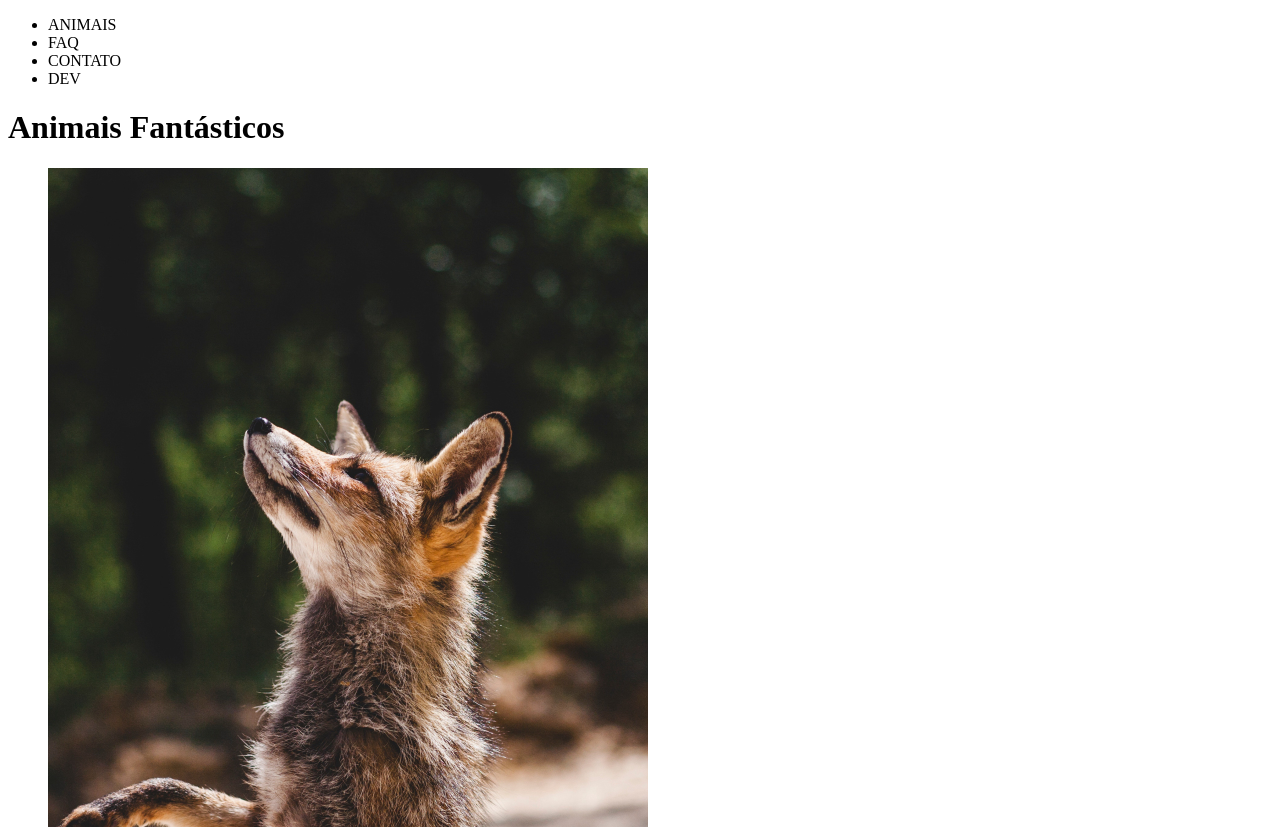
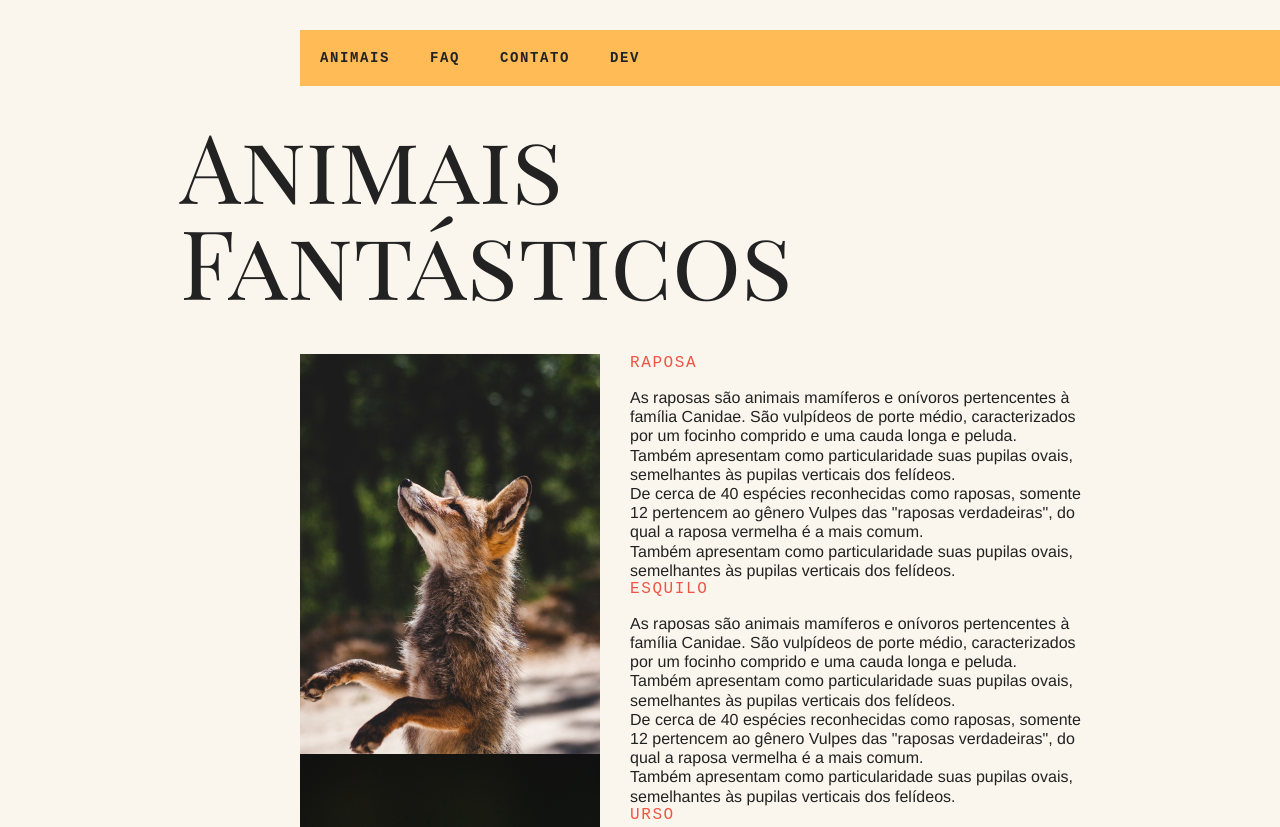
Before and after one commit to bruno15b/AnimaisFantasticos, a plain HTML site: page index.html in a window 1280 px wide. Shown: the top 827 px of the page. Drawn offline with Linux system fonts and the light colour scheme.

Commit message:
Estrutura da pagina adicionado no css

```diff
--- a/css/style.css
+++ b/css/style.css
@@ -0,0 +1,97 @@
+body {
+  background: #faf6ed;
+  color: #222;
+  display: grid;
+  grid-template-columns: 1fr 120px minmax(300px, 800px) 1fr;
+}
+
+img {
+  max-width: 100%;
+  display: block;
+}
+
+body,
+h1,
+h2,
+h3,
+dd,
+dt,
+dl,
+p,
+ul,
+li {
+  margin: 0px;
+  padding: 0px;
+}
+
+li,
+ul {
+  list-style: none;
+}
+
+nav,
+footer {
+  grid-column: 3/-1;
+}
+
+h1,
+h2 {
+  font: 400 6rem/1 Playfair Display SC;
+  grid-column: 1/4;
+  margin-bottom: 16px;
+}
+
+h3 {
+  font: 1rem IBM Plex Mono, monospace;
+  text-transform: uppercase;
+  color: #e54;
+  margin-bottom: 16px;
+  letter-spacing: 0.1rem;
+}
+
+a {
+  text-decoration: none;
+  font: 700 0.875rem IBM Plex Mono, monospace;
+  letter-spacing: 0.1rem;
+  color: inherit;
+}
+
+p {
+  font: 1rem/1.2 Helvetica, Arial;
+}
+
+.principal,
+.faq,
+.contatos {
+  grid-column: 2/4;
+  display: grid;
+  grid-template-columns: 90px 300px 1fr;
+  gap: 30px;
+}
+
+.galeria {
+  grid-column: 2/3;
+}
+
+.container-intro {
+  grid-column: 3/4;
+}
+
+dl {
+  grid-column: 2/-1;
+}
+
+.contatos img {
+  grid-column: 2/3;
+}
+
+.header-nav {
+  display: flex;
+  background: #fb5;
+  margin: 30px 0;
+}
+
+.header-nav a {
+  display: block;
+  padding: 20px;
+}
--- a/index.html
+++ b/index.html
@@ -13,17 +13,16 @@
 <body>
 
   <nav>
-    <ul>
-      <li>ANIMAIS</li>
-      <li>FAQ</li>
-      <li>CONTATO</li>
-      <li>DEV</li>
+    <ul class="header-nav">
+      <li><a href="#principal">ANIMAIS</a></li>
+      <li><a href="#faq">FAQ</a></li>
+      <li><a href="#contatos">CONTATO</a></li>
+      <li><a href="">DEV</a></li>
     </ul>
   </nav>
-  <main>
+  <main class="principal" id="principal">
     <h1>Animais Fantásticos</h1>
-    <div>
-      <ul>
+    <ul class="galeria">
       <li><img src="./img/imagem1.jpg" alt="raposa"></li>
       <li><img src="./img/imagem2.jpg" alt="esquilo"></li>
       <li><img src="./img/imagem3.jpg" alt="urso"></li>
@@ -31,53 +30,53 @@
       <li><img src="./img/imagem5.jpg" alt="macaco"></li>
       <li><img src="./img/imagem6.jpg" alt="leão"></li>
     </ul>
-    </div>
-
     <div>
+      <div class="container-intro">
         <h3>Raposa</h3>
         <p>As raposas são animais mamíferos e onívoros pertencentes à família Canidae. São vulpídeos de porte médio, caracterizados por um focinho comprido e uma cauda longa e peluda.</p>
         <p>Também apresentam como particularidade suas pupilas ovais, semelhantes às pupilas verticais dos felídeos.</p>
         <p>De cerca de 40 espécies reconhecidas como raposas, somente 12 pertencem ao gênero Vulpes das "raposas verdadeiras", do qual a raposa vermelha é a mais comum.</p>
         <p>Também apresentam como particularidade suas pupilas ovais, semelhantes às pupilas verticais dos felídeos.</p>
       </div>
-    <div>
+      <div class="container-intro">
         <h3>Esquilo</h3>
         <p>As raposas são animais mamíferos e onívoros pertencentes à família Canidae. São vulpídeos de porte médio, caracterizados por um focinho comprido e uma cauda longa e peluda.</p>
         <p>Também apresentam como particularidade suas pupilas ovais, semelhantes às pupilas verticais dos felídeos.</p>
         <p>De cerca de 40 espécies reconhecidas como raposas, somente 12 pertencem ao gênero Vulpes das "raposas verdadeiras", do qual a raposa vermelha é a mais comum.</p>
         <p>Também apresentam como particularidade suas pupilas ovais, semelhantes às pupilas verticais dos felídeos.</p>
       </div>
-    <div>
+      <div class="container-intro">
         <h3>Urso</h3>
         <p>As raposas são animais mamíferos e onívoros pertencentes à família Canidae. São vulpídeos de porte médio, caracterizados por um focinho comprido e uma cauda longa e peluda.</p>
         <p>Também apresentam como particularidade suas pupilas ovais, semelhantes às pupilas verticais dos felídeos.</p>
         <p>De cerca de 40 espécies reconhecidas como raposas, somente 12 pertencem ao gênero Vulpes das "raposas verdadeiras", do qual a raposa vermelha é a mais comum.</p>
         <p>Também apresentam como particularidade suas pupilas ovais, semelhantes às pupilas verticais dos felídeos.</p>
       </div>
-    <div>
+      <div class="container-intro">
         <h3>Lobo</h3>
         <p>As raposas são animais mamíferos e onívoros pertencentes à família Canidae. São vulpídeos de porte médio, caracterizados por um focinho comprido e uma cauda longa e peluda.</p>
         <p>Também apresentam como particularidade suas pupilas ovais, semelhantes às pupilas verticais dos felídeos.</p>
         <p>De cerca de 40 espécies reconhecidas como raposas, somente 12 pertencem ao gênero Vulpes das "raposas verdadeiras", do qual a raposa vermelha é a mais comum.</p>
         <p>Também apresentam como particularidade suas pupilas ovais, semelhantes às pupilas verticais dos felídeos.</p>
       </div>
-    <div>
+      <div class="container-intro">
         <h3>Macaco</h3>
         <p>As raposas são animais mamíferos e onívoros pertencentes à família Canidae. São vulpídeos de porte médio, caracterizados por um focinho comprido e uma cauda longa e peluda.</p>
         <p>Também apresentam como particularidade suas pupilas ovais, semelhantes às pupilas verticais dos felídeos.</p>
         <p>De cerca de 40 espécies reconhecidas como raposas, somente 12 pertencem ao gênero Vulpes das "raposas verdadeiras", do qual a raposa vermelha é a mais comum.</p>
         <p>Também apresentam como particularidade suas pupilas ovais, semelhantes às pupilas verticais dos felídeos.</p>
       </div>
-    <div>
+      <div class="container-intro">
         <h3>Leão</h3>
         <p>As raposas são animais mamíferos e onívoros pertencentes à família Canidae. São vulpídeos de porte médio, caracterizados por um focinho comprido e uma cauda longa e peluda.</p>
         <p>Também apresentam como particularidade suas pupilas ovais, semelhantes às pupilas verticais dos felídeos.</p>
         <p>De cerca de 40 espécies reconhecidas como raposas, somente 12 pertencem ao gênero Vulpes das "raposas verdadeiras", do qual a raposa vermelha é a mais comum.</p>
         <p>Também apresentam como particularidade suas pupilas ovais, semelhantes às pupilas verticais dos felídeos.</p>
       </div>
+    </div>
   </main>
 
-  <section>
+  <section class="faq" id="faq">
     <h2>FAQ</h2>
     <dl>
       <dt>Qual a idade dos animais?</dt>
@@ -91,10 +90,10 @@
       <dd>Também apresentam como particularidade suas pupilas ovais, semelhantes às pupilas verticais dos felídeos.</dd>
     </dl>
   </section>
-  <section>
+  <section class="contatos" id="contatos">
     <h2>Contato</h2>
     <img src="./img/mapa.png" alt="mapa">
-    <div>
+    <div class="container-contatos">
       <ul>
         <li>contato@origamid.com</li>
         <li>+55 (21) 9999-9999</li>
@@ -103,8 +102,8 @@
       </ul>
     </div>
   </section>
+
   <footer><span>Todos os direitos reservados.</span></footer>
-
 </body>
 
 </html>
```
Lines whose indentation alone changed are shown as unchanged.
